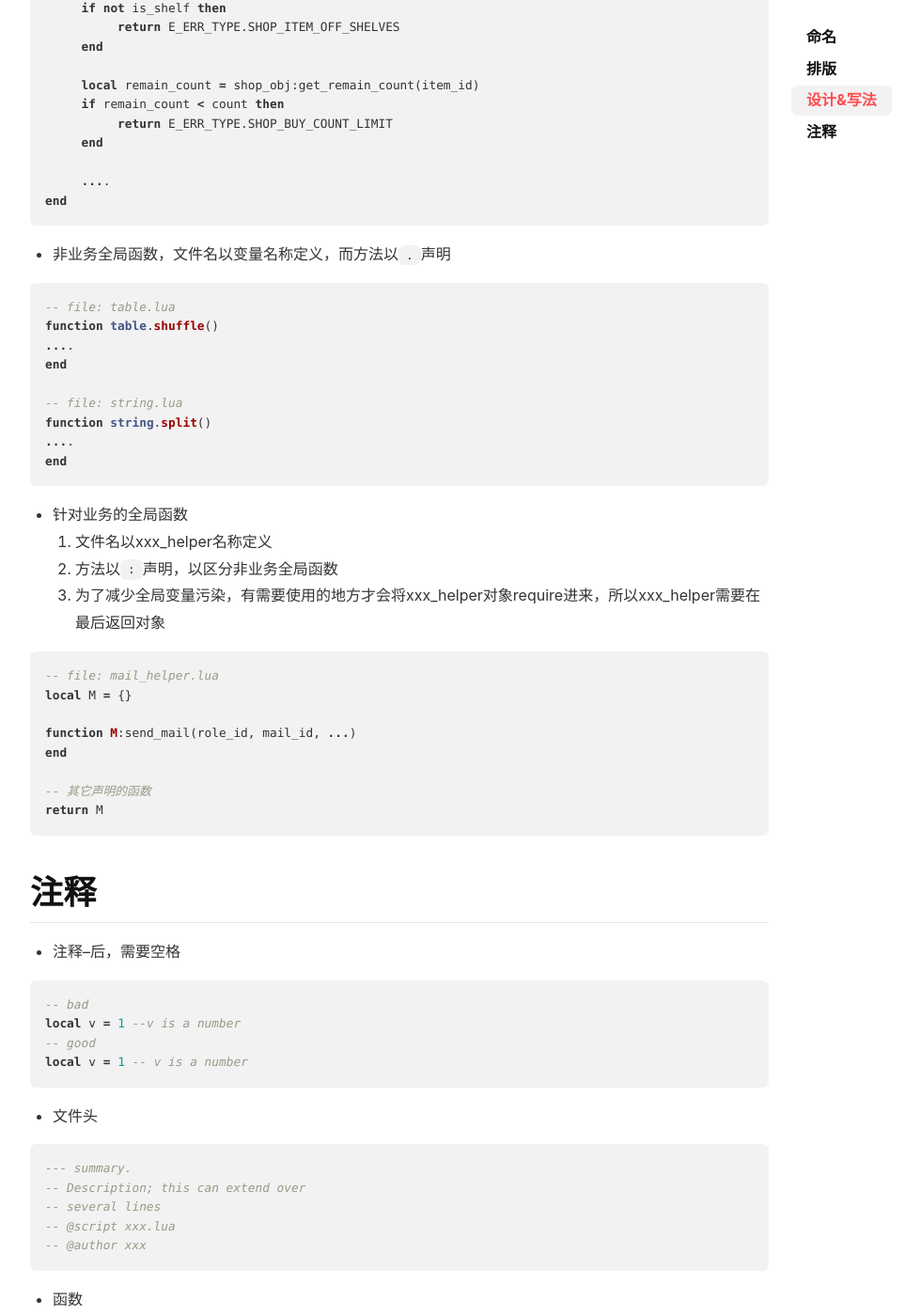
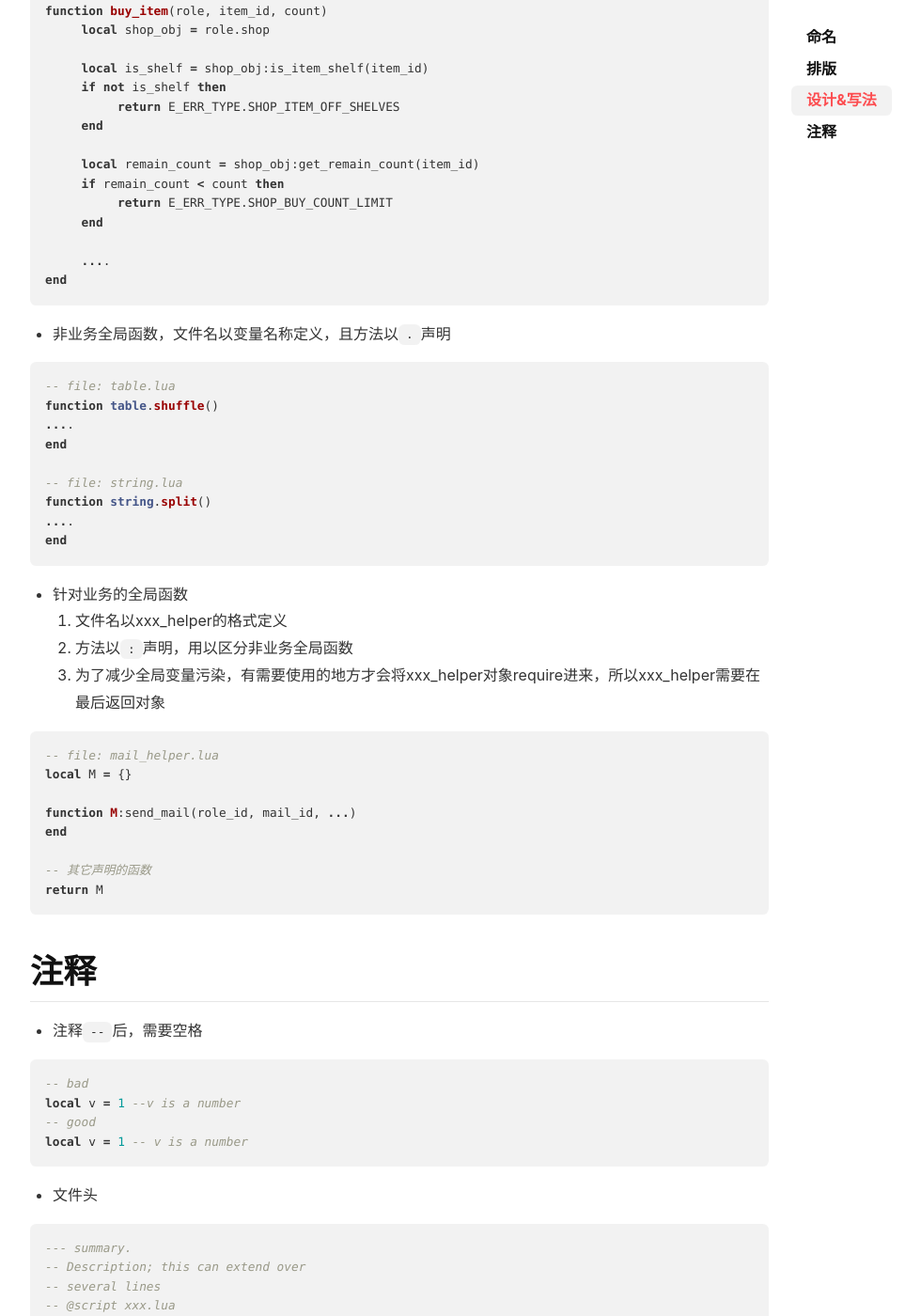
Before and after one commit to lizijie/lizijie.github.io, a Jekyll site: the page built from _posts/2022-06-05-lua代码规范.md, in a window 1280 px wide and 1400 px high, scrolled down 5867 px. Shown: the whole window at 94% size, without its empty margins (105-1085 px from the left). Built offline with Jekyll 4.4.1, drawn with Linux system fonts in a browser that asks for light colours; nearby versions of some CDN libraries; comment, search, counter and statistics services are not loaded; some of the changed text lies outside the part shown.

Commit message:
Update 2022-06-05-lua代码规范.md

````diff
--- a/_posts/2022-06-05-lua代码规范.md
+++ b/_posts/2022-06-05-lua代码规范.md
@@ -14,12 +14,16 @@ tags: lua
 
 ```lua
 local my_var = 0
-g_server_map = {}
+g_my_var = 0
 ```
 
 * 大写蛇形命名
 1. 全局常量，以`G_`开头
-`G_SERVER_ID = 1`
+
+```lua
+G_SERVER_ID = 1
+```
+
 2. 全局枚举，以`E_`开头且`_TYPE`结尾
 
 ```lua
@@ -289,7 +293,7 @@ function buy_item(role, item_id, count)
 end
 ```
 
-* 非业务全局函数，文件名以变量名称定义，而方法以`.`声明
+* 非业务全局函数，文件名以变量名称定义，且方法以`.`声明
 
 ```lua
 -- file: table.lua
@@ -305,8 +309,8 @@ end
 
 
 * 针对业务的全局函数
-1. 文件名以xxx_helper名称定义
-2. 方法以`:`声明，以区分非业务全局函数
+1. 文件名以xxx_helper的格式定义
+2. 方法以`:`声明，用以区分非业务全局函数
 3. 为了减少全局变量污染，有需要使用的地方才会将xxx_helper对象require进来，所以xxx_helper需要在最后返回对象
 
 ```lua
@@ -322,7 +326,7 @@ return M
 
 
 # 注释
-* 注释--后，需要空格
+* 注释`--`后，需要空格
 
 ```lua
 -- bad
````
